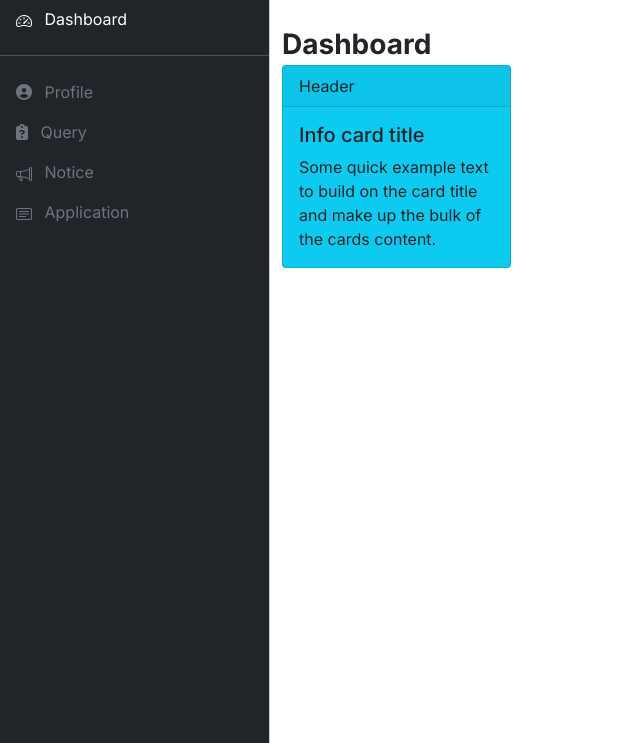
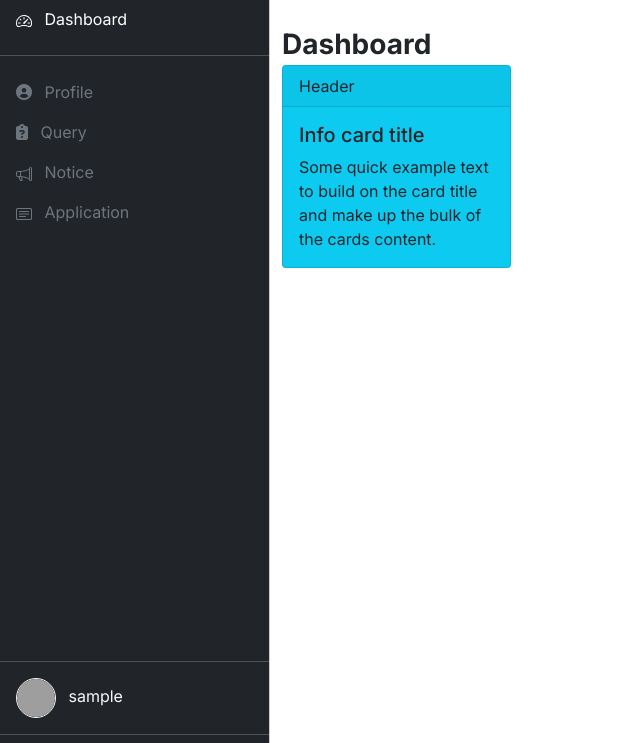
Before and after one commit to Ajy74/proctoring, a PHP site: page /home.php in a window 1280 px wide. Shown: the part 57-800 px from the top of the page, without its empty margins (0-640 px from the left). Run offline with PHP 8.4, Linux system fonts and the light colour scheme; the visitor is signed in with stand-in values (Sample User, id 1); grey boxes are pictures that could not be loaded.

Commit message:
dashboard updated

```diff
--- a/home.php
+++ b/home.php
@@ -5,11 +5,11 @@
   session_start();
 //for student
   if(!isset($_SESSION['Sloggedin']) || $_SESSION['Sloggedin']!=true){
-    // header("location:/proctoring/student/stu_login.php");
-    // exit;
+
   }
   else{
       $student=true;
+     $name= $_SESSION['username'];
   }
 //for proctor
  if(!isset($_SESSION['ploggedin']) || $_SESSION['ploggedin']!=true){
@@ -17,6 +17,7 @@
  }
  else{
     $proctor=true;
+    $name= $_SESSION['username'];
  }
 
 ?>
@@ -80,7 +81,7 @@
     <div class="offcanvas offcanvas-start sidebar-nav bg-dark text-white" tabindex="-1" id="offcanvasExample"
     aria-labelledby="offcanvasExampleLabel">
     <div class="offcanvas-body p-0">
-        <nav class="navbar-dark">
+        <nav class="navbar-dark pt-3 pt-lg-0">
             <ul class="navbar-nav">
                 <li>
                     <div>
@@ -146,6 +147,15 @@
 
                     </div>
                 </li>
+
+                <hr class="dropdown-divider"/>
+                    <a href="#" class="nav-link px-3 active text-light">
+                        <span class="me-2 ">
+                            <img src="https://source.unsplash.com/40x40/?nature,human"  width="40" height="40"  class="rounded-circle border border-light" alt="">
+                        </span>
+                        <span>' .$name. '</span>
+                    </a>
+                <hr class="dropdown-divider"/>
             </ul>
         </nav>
     </div>
@@ -265,7 +275,7 @@
     <div class="offcanvas offcanvas-start sidebar-nav bg-dark text-white" tabindex="-1" id="offcanvasExample"
     aria-labelledby="offcanvasExampleLabel">
     <div class="offcanvas-body p-0">
-        <nav class="navbar-dark">
+        <nav class="navbar-dark pt-3 pt-lg-0 ">
             <ul class="navbar-nav">
                 <li>
                     <div>
@@ -331,6 +341,15 @@
 
                     </div>
                 </li>
+
+                <hr class="dropdown-divider"/>
+                    <a href="#" class="nav-link px-3 active text-light">
+                        <span class="me-2 ">
+                            <img src="https://source.unsplash.com/40x40/?nature,human"  width="40" height="40"  class="rounded-circle border border-light" alt="">
+                        </span>
+                        <span>' .$name. '</span>
+                    </a>
+                <hr class="dropdown-divider"/>
             </ul>
         </nav>
     </div>
```
Also changed, not shown: student/stu_home.php (+9 -0 lines).
